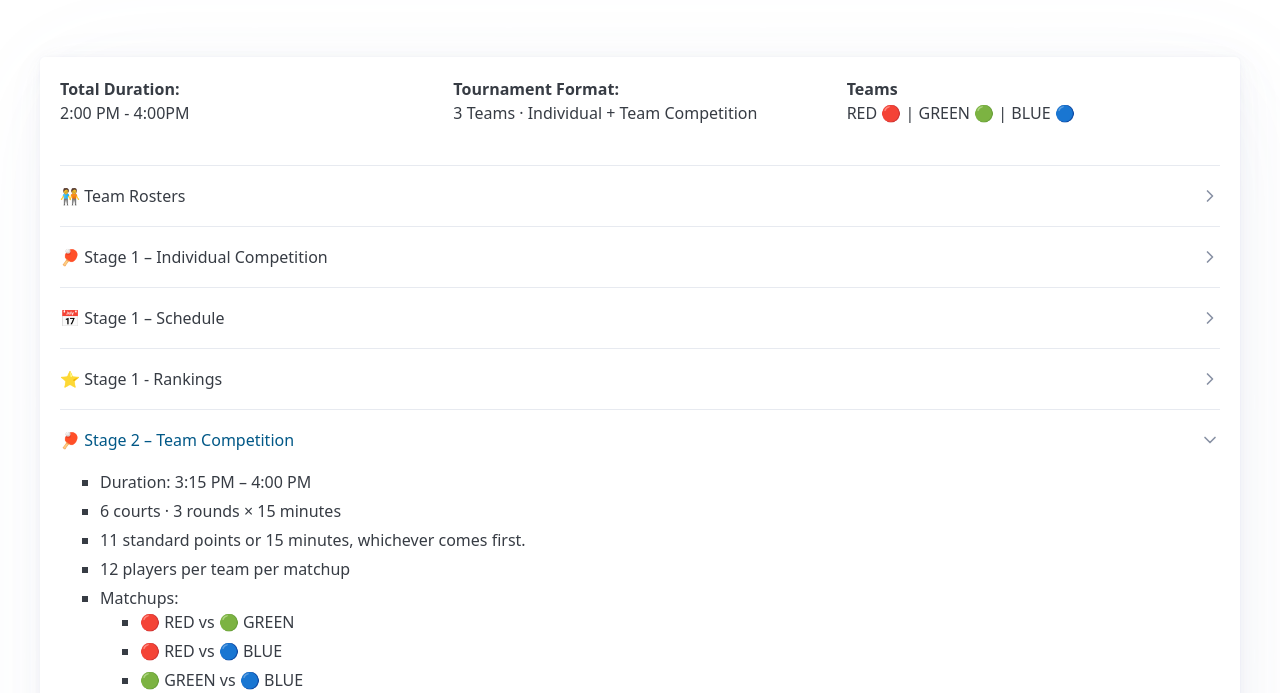
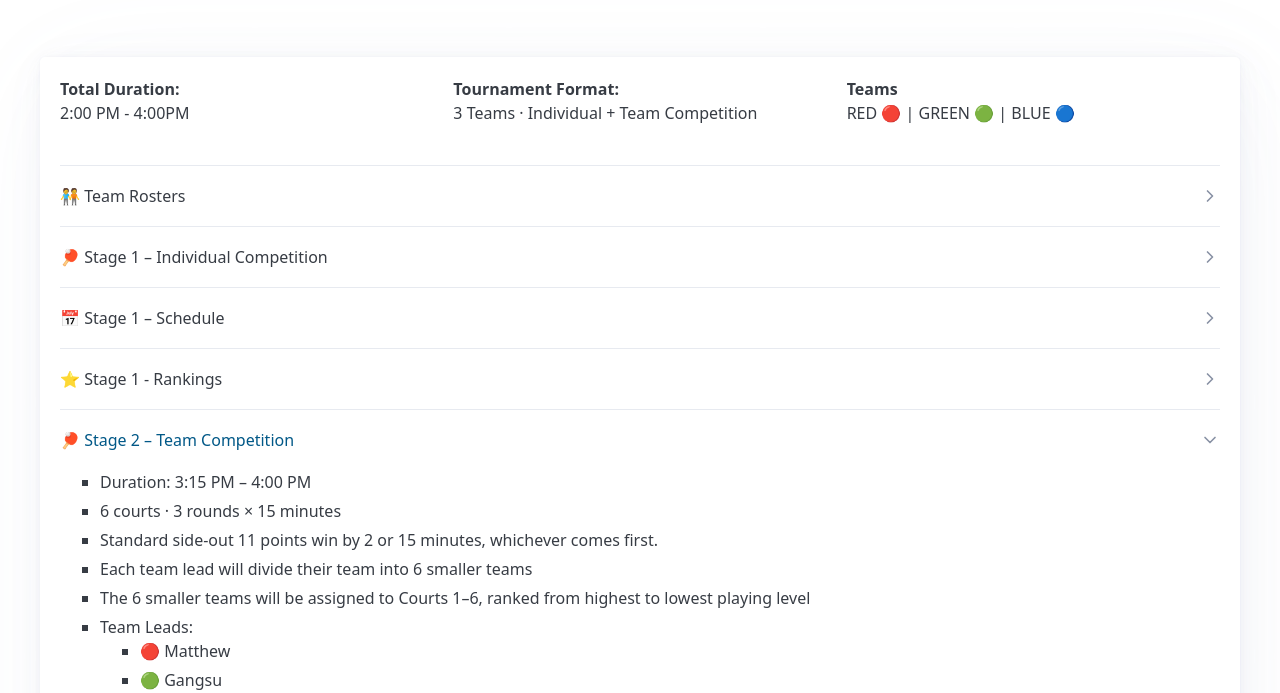
Before and after one commit to yuan-minglei/chefs, a website: page chefs-app/public/tournament/2026-11-22/tournament.html in a window 1280 px wide. Both pictures are taken after a click on the heading "🏓 Stage 2 – Team Competition". Shown: the part 107-800 px from the top of the page. Drawn offline with nearby package versions, Linux system fonts and the light colour scheme; no server answers.

Commit message:
update tournament 2026-11-22

```diff
--- a/chefs-app/public/tournament/2026-11-22/tournament.html
+++ b/chefs-app/public/tournament/2026-11-22/tournament.html
@@ -81,7 +81,7 @@
 						<li>Duration: 2:00 PM – 3:15 PM</li>
 						<li>4 matches per player, total 36 matches</li>
 						<li>8 courts, total 5 rounds</li>
-						<li>11 standard points or 15 minutes, whichever comes first.</li>
+						<li>standard side-out 11 points win by 2 or 15 minutes, whichever comes first.</li>
 
 						<li>
 							Groups:
@@ -158,15 +158,15 @@
 					<ul>
 						<li>Duration: 3:15 PM – 4:00 PM</li>
 						<li>6 courts · 3 rounds × 15 minutes</li>
-						<li>11 standard points or 15 minutes, whichever comes first.</li>
-						<li>12 players per team per matchup</li>
-						<li>
-							Matchups:
-							<ol>
-								<li>🔴 RED vs 🟢 GREEN</li>
-								<li>🔴 RED vs 🔵 BLUE</li>
-								<li>🟢 GREEN vs 🔵 BLUE</li>
-							</ol>
+						<li>Standard side-out 11 points win by 2 or 15 minutes, whichever comes first.</li>
+						<li>Each team lead will divide their team into 6 smaller teams</li>
+						<li>The 6 smaller teams will be assigned to Courts 1–6, ranked from highest to lowest playing level</li>
+						<li>Team Leads:
+							<ul>
+								<li>🔴 Matthew</li>
+								<li>🟢 Gangsu</li>
+								<li>🔵 Frank Wu</li>
+							</ul>
 						</li>
 					</ul>
 				</details>
@@ -217,7 +217,7 @@
 				<hr>
 
 				<details>
-					<summary>🖶 PrintSheets</summary>
+					<summary>❓PrintSheets</summary>
 					<ul>
 						<li><a href="court-score-sheets.html" target="_blank">Court Score Sheets</a></li>
 						<li><a href="player-court-sheets.html" target="_blank">Player Schedule</a></li>
```
Also changed, not shown: chefs-app/public/tournament/2026-11-22/index.html (+3 -0 lines), chefs-app/public/tournament/2026-11-22/qr-code.png (added).
